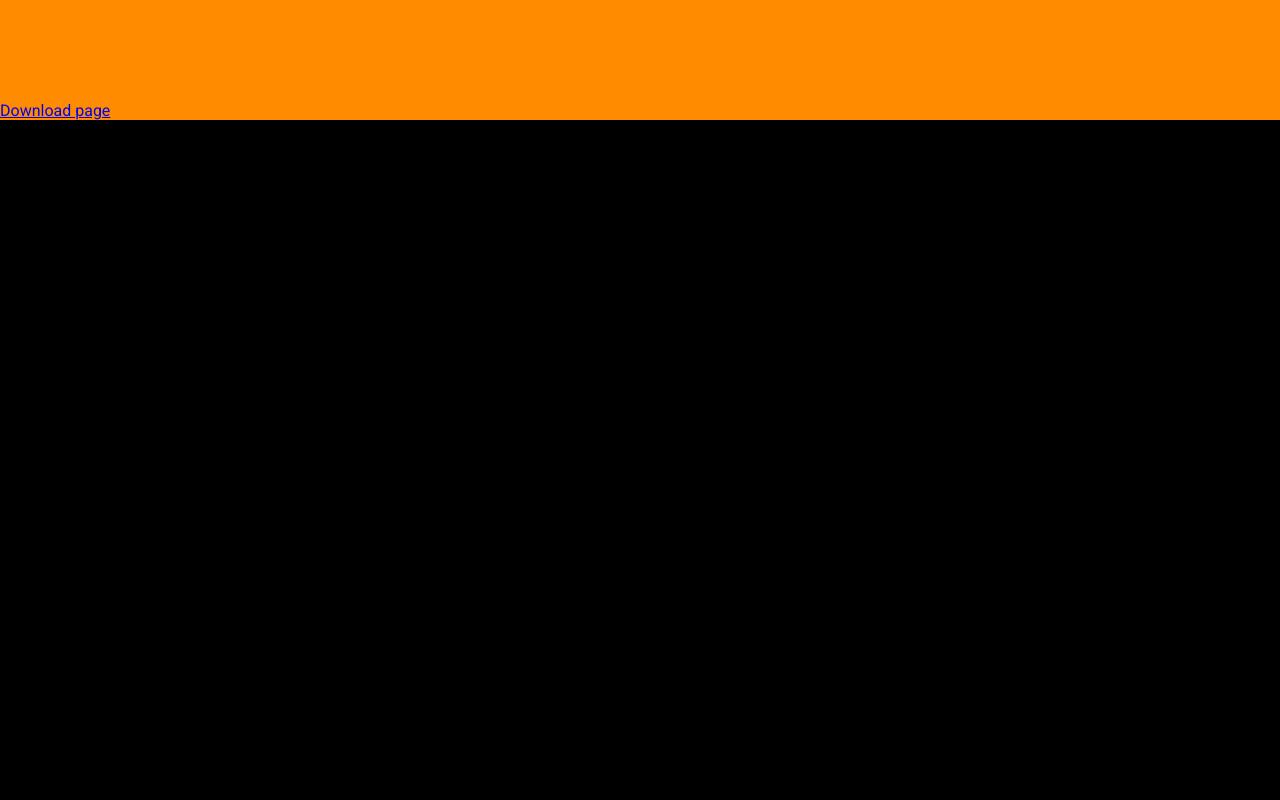
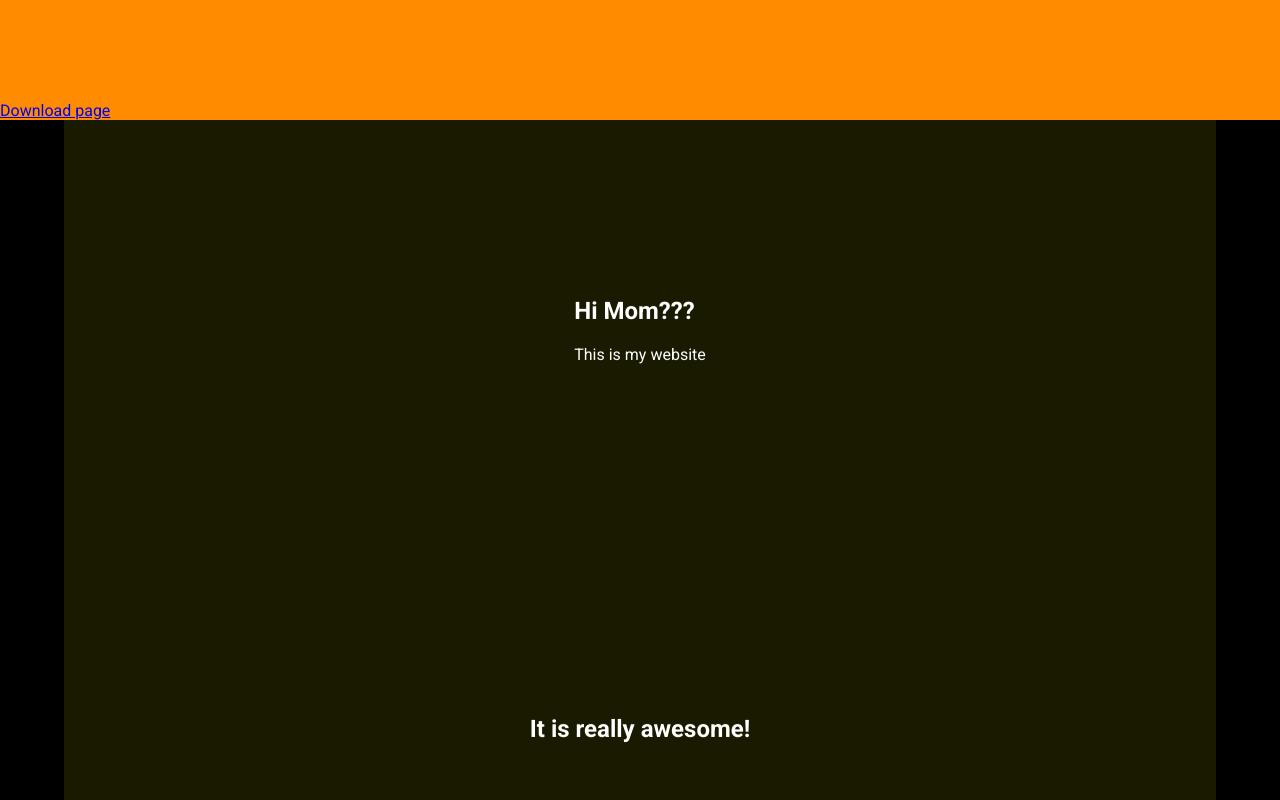
Before and after one commit to JoshuaHolloway/portfolio, a website with bundled scripts: page src/index.html in a window 1280 px wide. Shown: the part 680-1480 px from the top of the page. Built offline with nearby package versions, Linux system fonts and the light colour scheme; no server answers.

Commit message:
scroll animation

```diff
--- a/src/functions/smooth-scroll.js
+++ b/src/functions/smooth-scroll.js
@@ -39,5 +39,4 @@ const startSmoothScroll = () => {
 
 const stopSmoothScroll = () => window.cancelAnimationFrame(smooth_scroll_animation_frame_ref);
 
-
 export { startSmoothScroll, stopSmoothScroll };
--- a/src/index.css
+++ b/src/index.css
@@ -139,6 +139,8 @@ header#navbar .navlink:not(:nth-child(1)) {
 }
 
 .page#home-page > .container > section#skills {
+  color: white;
+  background: rgba(255, 255, 0, 0.1);
 }
 
 @media (max-width: 1000px) {
@@ -157,6 +159,21 @@ header#navbar .navlink:not(:nth-child(1)) {
   display: grid;
   place-items: center;
 }
+
+/* Scroll Animation */
+.hidden {
+  opacity: 0;
+  filter: blur(5px);
+  transform: translateX(-100%);
+  transition: all 2s ease;
+}
+
+.show {
+  opacity: 1;
+  filter: blur(0);
+  transform: translateX(0);
+}
+
 
 /* -------------- Scroll-Bar --------------- */
 
--- a/src/index.html
+++ b/src/index.html
@@ -113,20 +113,20 @@
 
       </section>
 
-      <section id="skills">
+      <section id="skills" class="center">
 
-        <h1>Hi Mom!</h1>
-
-        <div>
+        <div class="hidden">
           <h1>Hi Mom???</h1>
           <p>This is my website</p>
         </div>
 
-        <div>
-          <p
+        <div class="hidden">
+          <h2>It is really awesome!</h2>
         </div>
 
       </section>
+
+      <section id="featured-project"></section>
 
     </div>
 
--- a/src/index.js
+++ b/src/index.js
@@ -239,3 +239,30 @@ const parallaxAnim = () => {
 parallaxAnim();
 
 // ==============================================
+
+const scrollAnimation = () => {
+
+  // Execute callback each time the visibility of one of the observed elements changes.
+  const observer = new IntersectionObserver(entries => {
+    entries.forEach(entry => {
+
+      console.log('entry: ', entry);
+
+      if (entry.isIntersecting) {
+        entry.target.classList.add('show');
+      }
+      else {
+        entry.target.classList.remove('show');
+      }
+
+    });
+  });
+
+  const hidden_elements = document.querySelectorAll('.hidden');
+
+  hidden_elements.forEach(el => observer.observe(el));
+};
+
+scrollAnimation();
+
+// ==============================================
```
Lines whose indentation alone changed are shown as unchanged.
